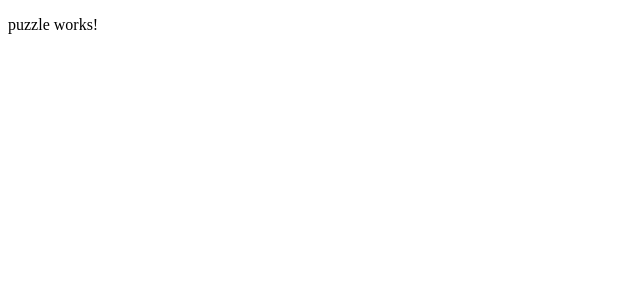
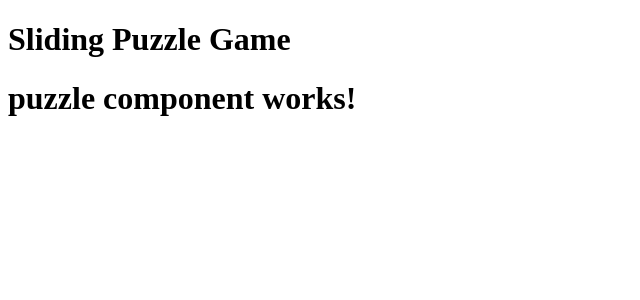
Before and after one commit to Ameer2000Mzori/Sliding-Puzzle-Angular, an Angular app: page / in a window 1280 px wide. Shown: the top 300 px of the page, without its empty margins (0-640 px from the left). Built offline with nearby package versions, Linux system fonts and the light colour scheme.

Commit message:
generation of new component and connection to app component

```diff
--- a/src/app/app.component.html
+++ b/src/app/app.component.html
@@ -1,2 +1,3 @@
+<h1>Sliding Puzzle Game</h1>
 <app-puzzle></app-puzzle>
 <router-outlet />
--- a/src/app/puzzle/puzzle.component.html
+++ b/src/app/puzzle/puzzle.component.html
@@ -1 +1 @@
-<p>puzzle works!</p>
+<h1>puzzle component works!</h1>
```
Also changed, not shown: src/app/puzzle/puzzle.component.ts (+5 -6 lines).
